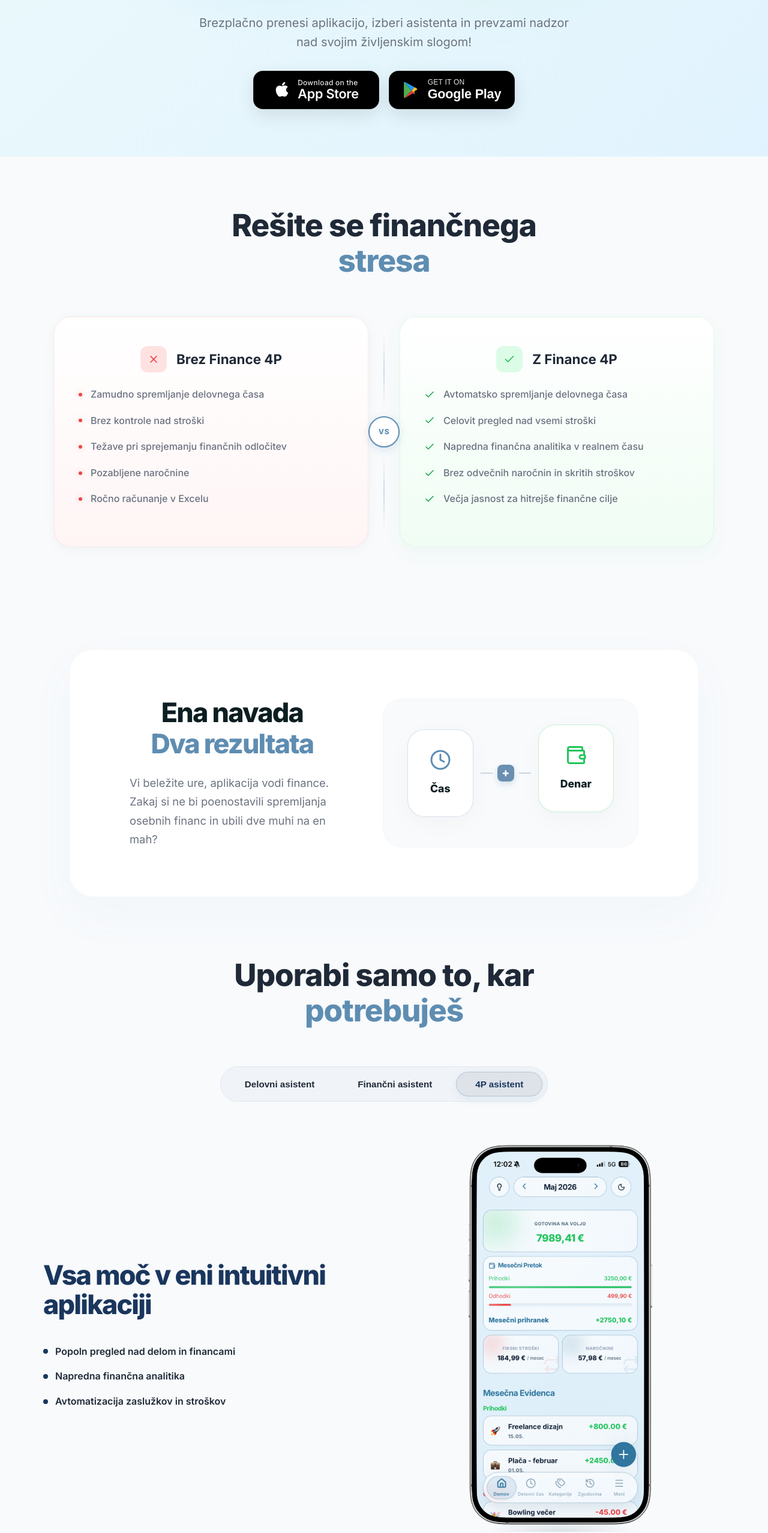
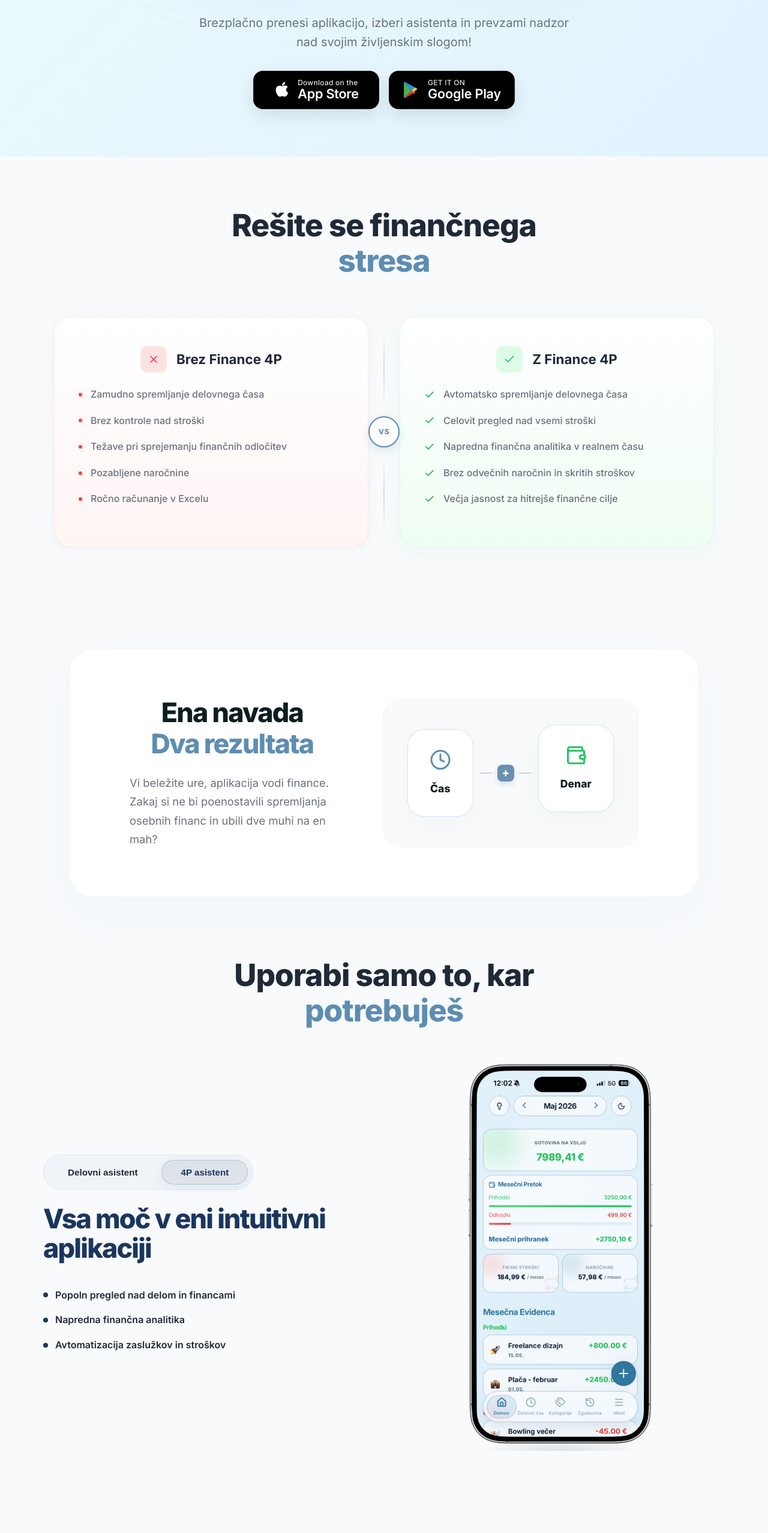
Before and after one commit to filipkolle/Landing-4P, a React (Vite) app: page / in a window 1280 px wide. Shown: the part 1170-3726 px from the top of the page at 60% size. Built offline with nearby package versions, Linux system fonts and the light colour scheme.

Commit message:
Update Google Play links in Hero, SubscribeCTA, AboutPage and refine FeatureSwitcher tabs

```diff
--- a/src/components/FeatureSwitcher.jsx
+++ b/src/components/FeatureSwitcher.jsx
@@ -2,13 +2,12 @@ import React, { useState, useCallback } from 'react';
 import { motion, AnimatePresence } from 'framer-motion';
 import { Clock, Wallet } from 'lucide-react';
 import workImg from '../assets/mockups/delovni_asistent.png';
-import financeImg from '../assets/mockups/financni_asistent.png';
 import dashboardImg from '../assets/mockups/4p_asistent.png';
 
 const expoOut = [0.19, 1, 0.22, 1];
 
 // Preload images so tab switches never wait on network
-const PRELOAD_SRCS = [workImg, financeImg, dashboardImg];
+const PRELOAD_SRCS = [workImg, dashboardImg];
 if (typeof window !== 'undefined') {
   PRELOAD_SRCS.forEach(src => { const i = new Image(); i.src = src; });
 }
@@ -27,18 +26,6 @@ const tabs = [
     ],
   },
   {
-    id: 'finance',
-    label: 'Finančni asistent',
-    title: 'Celovit nadzor nad financami',
-    description: '',
-    image: financeImg,
-    features: [
-      'Spremljanje prihodka in stroškov',
-      'Izračun denarnega toka',
-      'Finančna analitika',
-    ],
-  },
-  {
     id: 'all',
     label: '4P asistent',
     title: 'Vsa moč v eni intuitivni aplikaciji',
@@ -54,7 +41,6 @@ const tabs = [
 
 const themes = {
   delo:    { color: '#5E8DB2' },
-  finance: { color: '#7CB483' },
   all:     { color: '#1A365D' },
 };
 
@@ -76,7 +62,7 @@ const mockupVariants = {
 };
 
 const FeatureSwitcher = () => {
-  const [activeIdx, setActiveIdx] = useState(2); // start on '4P asistent'
+  const [activeIdx, setActiveIdx] = useState(1); // start on '4P asistent'
 
   const handleTabClick = useCallback((idx) => {
     setActiveIdx(idx);
@@ -161,18 +147,26 @@ const FeatureSwitcher = () => {
         </motion.div>
 
         {/* Section header */}
+        {/* Section header */}
         <motion.div
           className="section-header"
           initial={{ opacity: 0, y: 24 }}
           whileInView={{ opacity: 1, y: 0 }}
           viewport={{ once: true }}
           transition={{ duration: 0.8, ease: SLIDE_EASE }}
+          style={{ marginBottom: '48px' }}
         >
           <h2>Uporabi samo to, kar <br /><span className="highlight-blue">potrebuješ</span></h2>
         </motion.div>
 
-        {/* Tabs */}
-        <div className="switcher-tabs-centered">
+        {/* Content + Mockup grid — clipped so panels slide in/out of view */}
+        <div className="switcher-display-grid">
+
+          {/* ── Left column: Switcher + Text (slides from LEFT) ── */}
+          <div className="display-content-wrapper">
+
+            {/* Tabs above the assistant title */}
+            <div className="switcher-tabs-left">
               <motion.div
                 className="tabs-capsule"
                 initial={{ opacity: 0, y: 10 }}
@@ -204,11 +198,7 @@ const FeatureSwitcher = () => {
               </motion.div>
             </div>
 
-        {/* Content + Mockup grid — clipped so panels slide in/out of view */}
-        <div className="switcher-display-grid">
-
-          {/* ── Text: slides from LEFT ── */}
-          <div className="display-content-wrapper switcher-clip">
+            <div className="switcher-clip" style={{ width: '100%' }}>
               <AnimatePresence mode="wait" initial={false}>
                 <motion.div
                   key={tab.id}
@@ -237,6 +227,7 @@ const FeatureSwitcher = () => {
                   </div>
                 </motion.div>
               </AnimatePresence>
+            </div>
           </div>
 
           {/* ── Mockup: slides from RIGHT ── */}
--- a/src/components/Hero.jsx
+++ b/src/components/Hero.jsx
@@ -196,13 +196,16 @@ const Hero = () => {
               </div>
             </a>
 
-            <button
-              onClick={() => window.location.href='/cakalna-vrsta'}
+            <a
+              href="https://play.google.com/store/apps/details?id=com.finance4p.app&hl=en"
+              target="_blank"
+              rel="noopener noreferrer"
               style={{
                 display: 'flex',
                 alignItems: 'center',
                 justifyContent: 'center',
                 gap: isMobile ? '8px' : '12px',
+                textDecoration: 'none',
                 backgroundColor: '#000',
                 color: '#fff',
                 padding: isMobile ? '8px 12px' : '10px 20px',
@@ -227,7 +230,7 @@ const Hero = () => {
                 <span style={{ fontSize: isMobile ? '0.6rem' : '0.75rem', textTransform: 'uppercase', lineHeight: 1.1, letterSpacing: '0.02em', fontWeight: 500, opacity: 0.9 }}>GET IT ON</span>
                 <span style={{ fontSize: isMobile ? '1.1rem' : '1.35rem', fontWeight: 600, lineHeight: 1.1, letterSpacing: '-0.01em', marginTop: '1px' }}>Google Play</span>
               </div>
-            </button>
+            </a>
           </div>
         </motion.div>
       </header>
--- a/src/pages/AboutPage.jsx
+++ b/src/pages/AboutPage.jsx
@@ -227,13 +227,16 @@ const AboutPage = () => {
                 </a>
 
                 {/* Requested Google Play Button */}
-                <button
-                  onClick={() => navigate('/cakalna-vrsta')}
+                <a
+                  href="https://play.google.com/store/apps/details?id=com.finance4p.app&hl=en"
+                  target="_blank"
+                  rel="noopener noreferrer"
                   style={{
                     display: 'flex',
                     alignItems: 'center',
                     justifyContent: 'center',
                     gap: '8px',
+                    textDecoration: 'none',
                     backgroundColor: '#000',
                     color: '#fff',
                     padding: '8px 12px',
@@ -258,7 +261,7 @@ const AboutPage = () => {
                     <span style={{ fontSize: '0.6rem', textTransform: 'uppercase', lineHeight: 1.1, letterSpacing: '0.02em', fontWeight: 500, opacity: 0.9 }}>GET IT ON</span>
                     <span style={{ fontSize: '1.1rem', fontWeight: 600, lineHeight: 1.1, letterSpacing: '-0.01em', marginTop: '1px' }}>Google Play</span>
                   </div>
-                </button>
+                </a>
               </div>
             </div>
 
--- a/src/styles/LandingPage.css
+++ b/src/styles/LandingPage.css
@@ -591,6 +591,12 @@
   contain: layout style;
 }
 
+.switcher-tabs-left {
+  display: flex;
+  justify-content: flex-start;
+  margin-bottom: 24px;
+}
+
 .switcher-tabs-centered {
   display: flex;
   justify-content: center;
@@ -1220,6 +1226,11 @@
       "content";
     gap: 24px;
     text-align: center;
+  }
+  .switcher-tabs-left {
+    display: flex;
+    justify-content: center;
+    margin-bottom: 20px;
   }
   .display-content-wrapper {
     display: flex;
```
Also changed, not shown: src/components/SubscribeCTA.jsx (+6 -3 lines). Lines whose indentation alone changed are shown as unchanged.
